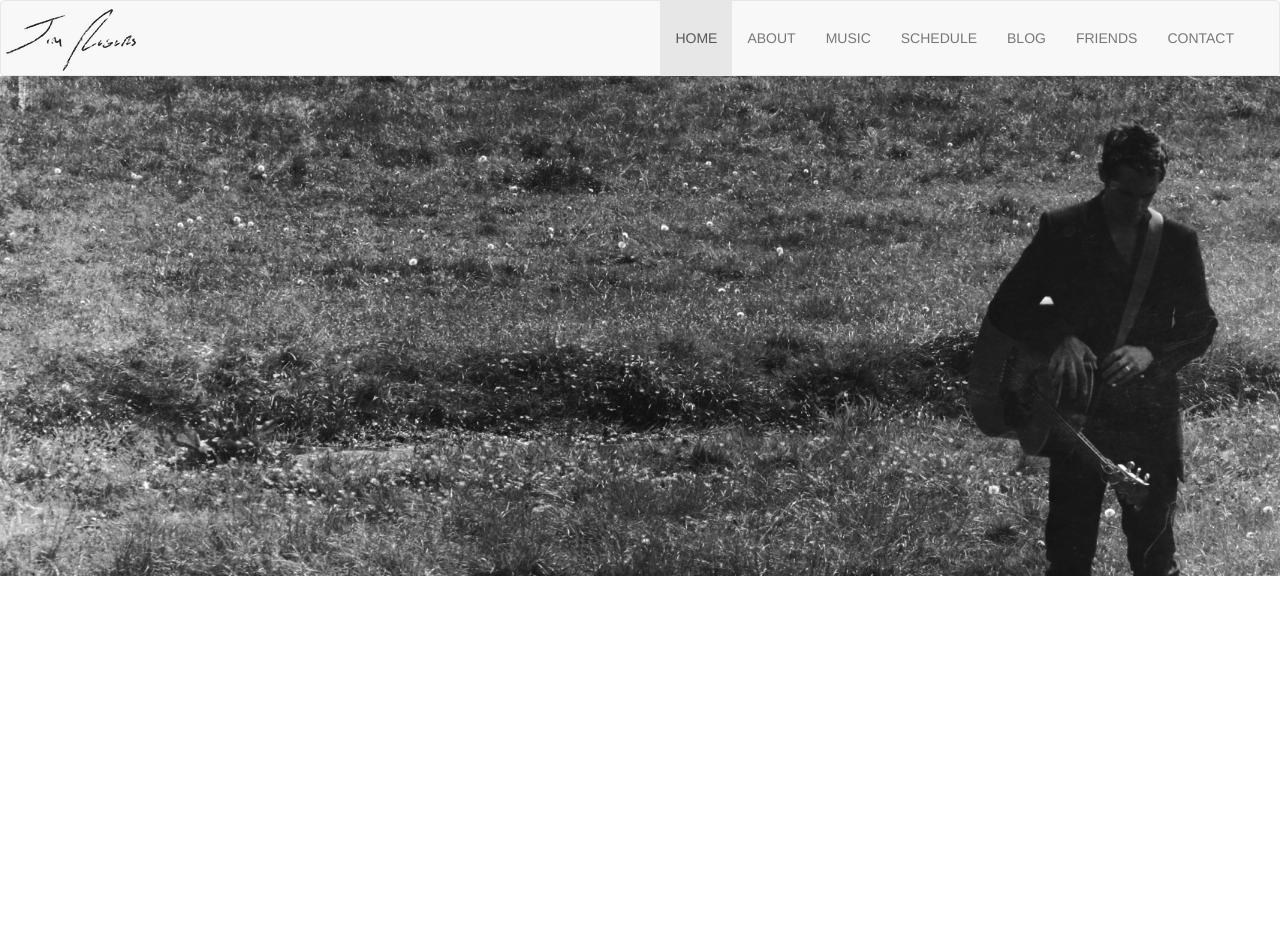
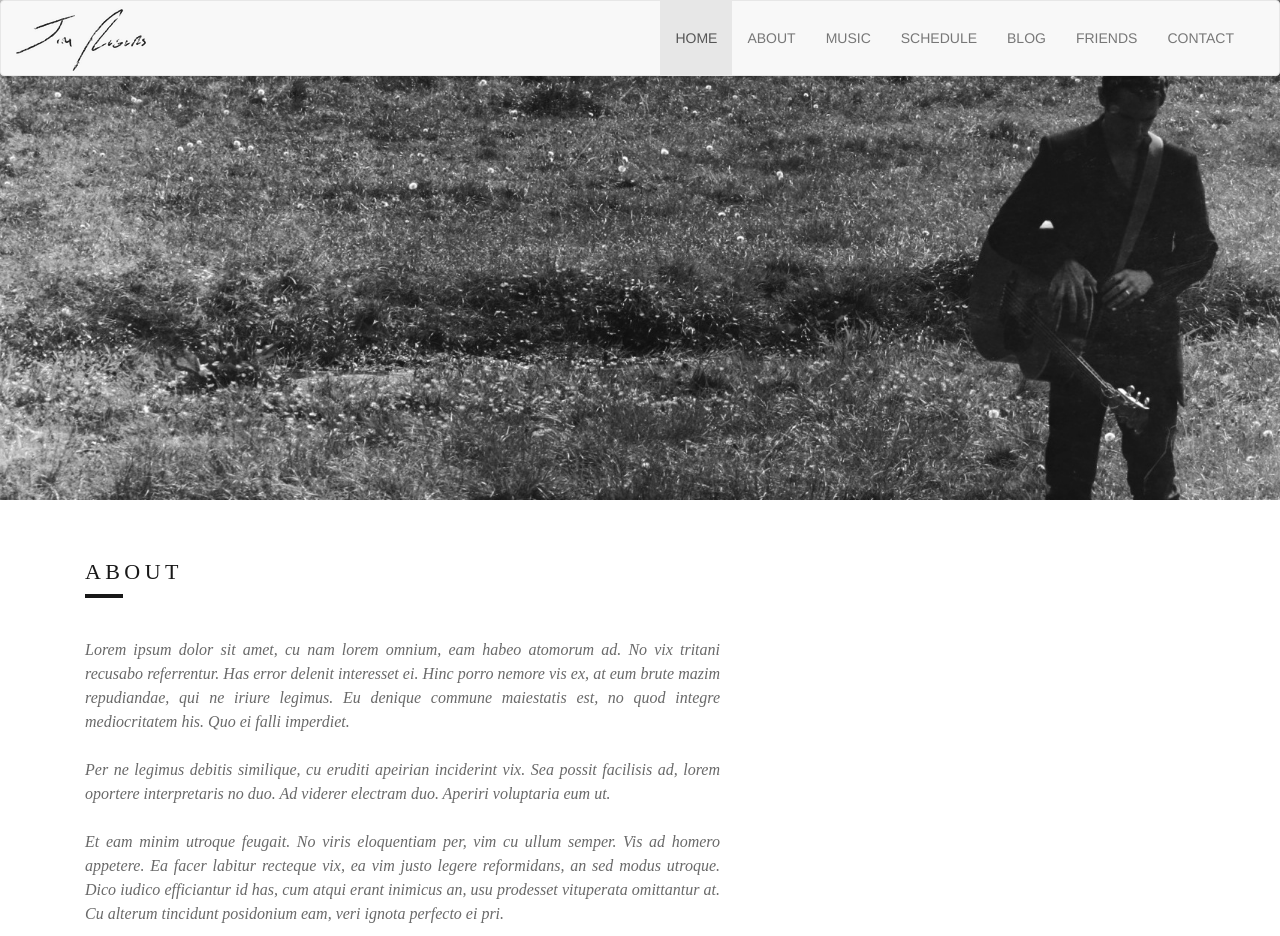
Before and after one commit to JimRogers/jimrogers, a plain HTML site: page index.html in a window 1280 px wide. Before the commit the page ends 800 px from the top, so only its background shows below. Drawn offline with Linux system fonts and the light colour scheme.

Commit message:
Add sections

```diff
--- a/index.html
+++ b/index.html
@@ -26,12 +26,12 @@
           <div class="collapse navbar-collapse" id="bs-example-navbar-collapse-1">
             <ul class="nav navbar-nav">
               <li class="active"><a href="#">HOME<span class="sr-only">(current)</span></a></li>
-              <li><a href="#">ABOUT</a></li>
-              <li><a href="#">MUSIC</a></li>
-              <li><a href="#">SCHEDULE</a></li>
-              <li><a href="#">BLOG</a></li>
-              <li><a href="#">FRIENDS</a></li>
-              <li><a href="#">CONTACT</a></li>
+              <li><a href="#about">ABOUT</a></li>
+              <li><a href="#music">MUSIC</a></li>
+              <li><a href="#schedule">SCHEDULE</a></li>
+              <li><a href="#blog">BLOG</a></li>
+              <li><a href="#friends">FRIENDS</a></li>
+              <li><a href="#contact">CONTACT</a></li>
             </ul>
           </div><!-- /.navbar-collapse -->
         </div><!-- /.container-fluid -->
@@ -40,6 +40,41 @@
 
     <section class="top-image">
     </section>
+
+    <div class="container">
+
+      <section class="about">
+        <div class="about-content">
+         <div class="col-md-7">
+          <h3>About</h3>
+          <div class="underline"></div>
+
+          <p>Lorem ipsum dolor sit amet, cu nam lorem omnium, eam habeo atomorum ad. No vix tritani recusabo referrentur. Has error delenit interesset ei. Hinc porro nemore vis ex, at eum brute mazim repudiandae, qui ne iriure legimus. Eu denique commune maiestatis est, no quod integre mediocritatem his. Quo ei falli imperdiet.<br><br>
+
+  Per ne legimus debitis similique, cu eruditi apeirian inciderint vix. Sea possit facilisis ad, lorem oportere interpretaris no duo. Ad viderer electram duo. Aperiri voluptaria eum ut.<br><br>
+
+  Et eam minim utroque feugait. No viris eloquentiam per, vim cu ullum semper. Vis ad homero appetere. Ea facer labitur recteque vix, ea vim justo legere reformidans, an sed modus utroque. Dico iudico efficiantur id has, cum atqui erant inimicus an, usu prodesset vituperata omittantur at. Cu alterum tincidunt posidonium eam, veri ignota perfecto ei pri.</p>
+         </div>
+        </div>
+      </section>
+
+      <section class="music">
+      </section>
+
+      <section class="schedule">
+      </section>
+
+      <section class="blog">
+      </section>
+
+      <section class="friends">
+      </section>
+
+      <section class="contact">
+      </section>
+
+    </div>
+
     <footer>
     </footer>
   </body>
--- a/style/style.css
+++ b/style/style.css
@@ -15,6 +15,20 @@ Navigation
 }
 .navbar-brand {
   padding:0px !important;
+
+}
+.navbar-brand img {
+  padding-left:10px;
+}
+
+.underline {
+  border-bottom:4px solid #181818;
+  width:6%;
+}
+
+header {
+  position:fixed;
+  width:100%;
 }
 
 /*-----------------
@@ -27,6 +41,33 @@ Top Image
   background-position:top;
   background-position-y:-100px;
   background-size:cover;
+  background-attachment:fixed;
   width:100%;
   height:500px;
 }
+
+/*-----------------
+About
+------------------*/
+
+.about-content h3 {
+  font-size:22px;
+  color:#181818;
+  text-transform:uppercase;
+  font-family:crimson_textroman;
+  font-weight:normal;
+  letter-spacing:0.2em;
+}
+.about-content  p {
+  padding-top:40px;
+  text-align:justify;
+  font-size: 16px;
+  color: #696969;
+  font-family:crimson_textroman;
+  line-height: 1.5em;
+  font-style:italic;
+}
+.about-content {
+  padding-top:40px;
+  padding-bottom:40px;
+}
```
